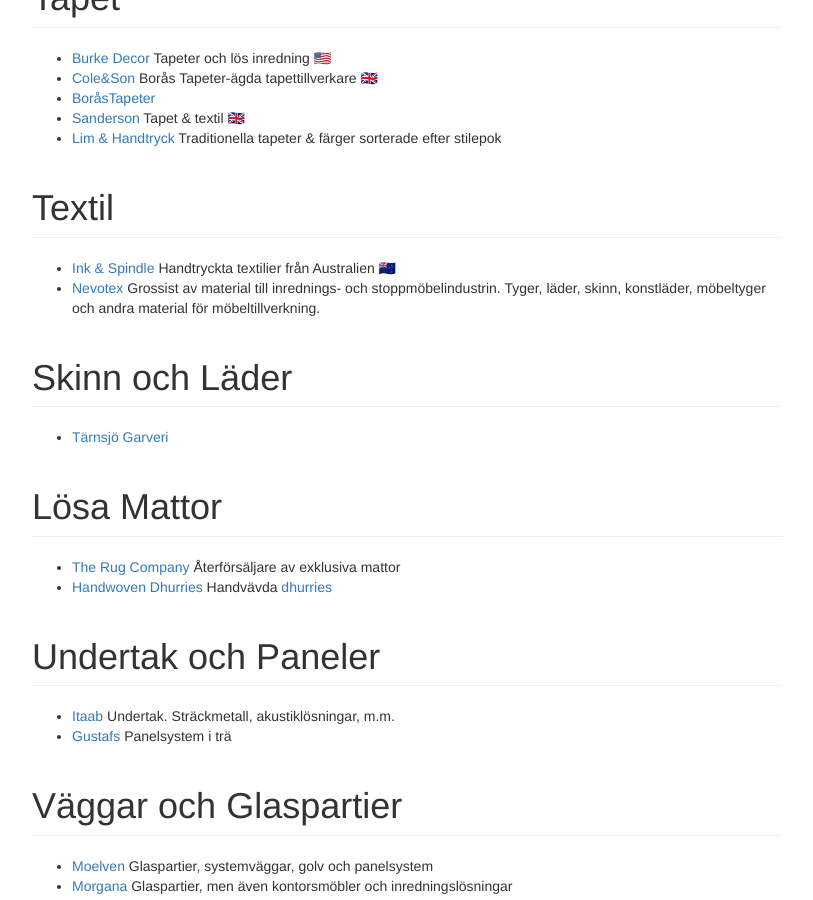
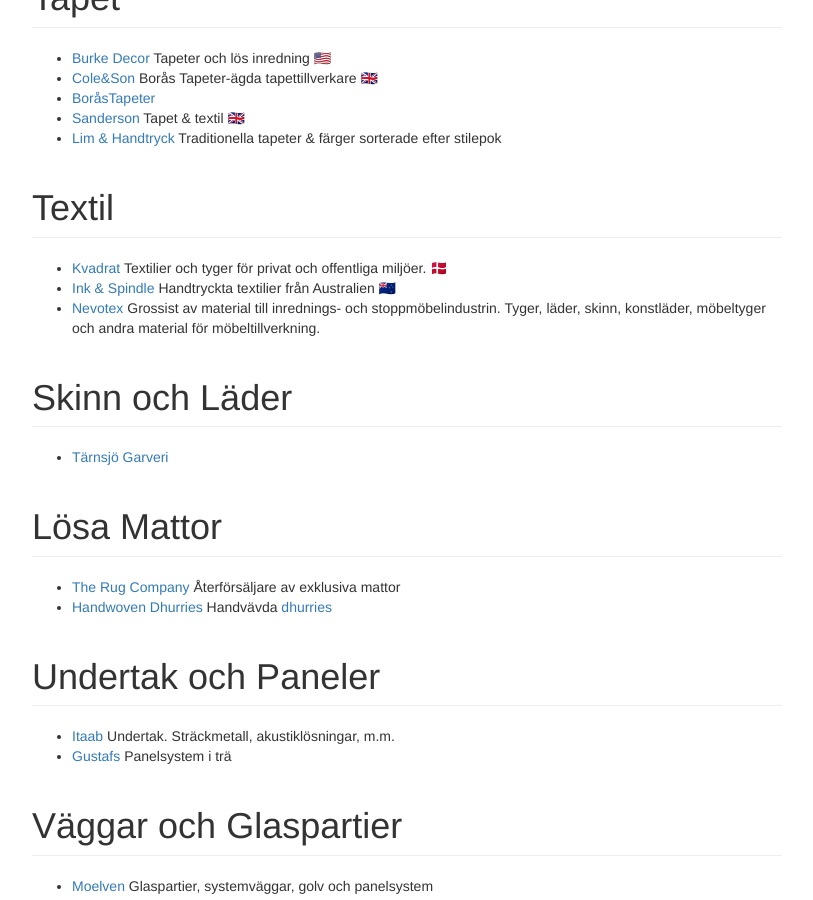
Before and after one commit to pbeck/bygglistan, a Jekyll site: the page built from index.md, in a window 1280 px wide and 900 px high, scrolled down 1925 px. Shown: the whole window, without its empty margins (38-851 px from the left). Built offline with Jekyll 4.4.1, drawn with Linux system fonts in a browser that asks for light colours; comment, search, counter and statistics services are not loaded.

Commit message:
Update index.md
Kvadrat.dk

```diff
--- a/index.md
+++ b/index.md
@@ -75,6 +75,7 @@ layout: default
 
 <h1 id="textil" class="page-header">Textil</h1>
 
+* [Kvadrat](http://kvadrat.dk/) Textilier och tyger för privat och offentliga miljöer. 🇩🇰
 * [Ink &amp; Spindle](http://inkandspindle.com/) Handtryckta textilier från Australien 🇳🇿
 * [Nevotex](http://ehandel.nevotex.se/) Grossist av material till inrednings- och stoppmöbelindustrin. Tyger, läder, skinn, konstläder, möbeltyger och andra material för möbeltillverkning.
 
```
